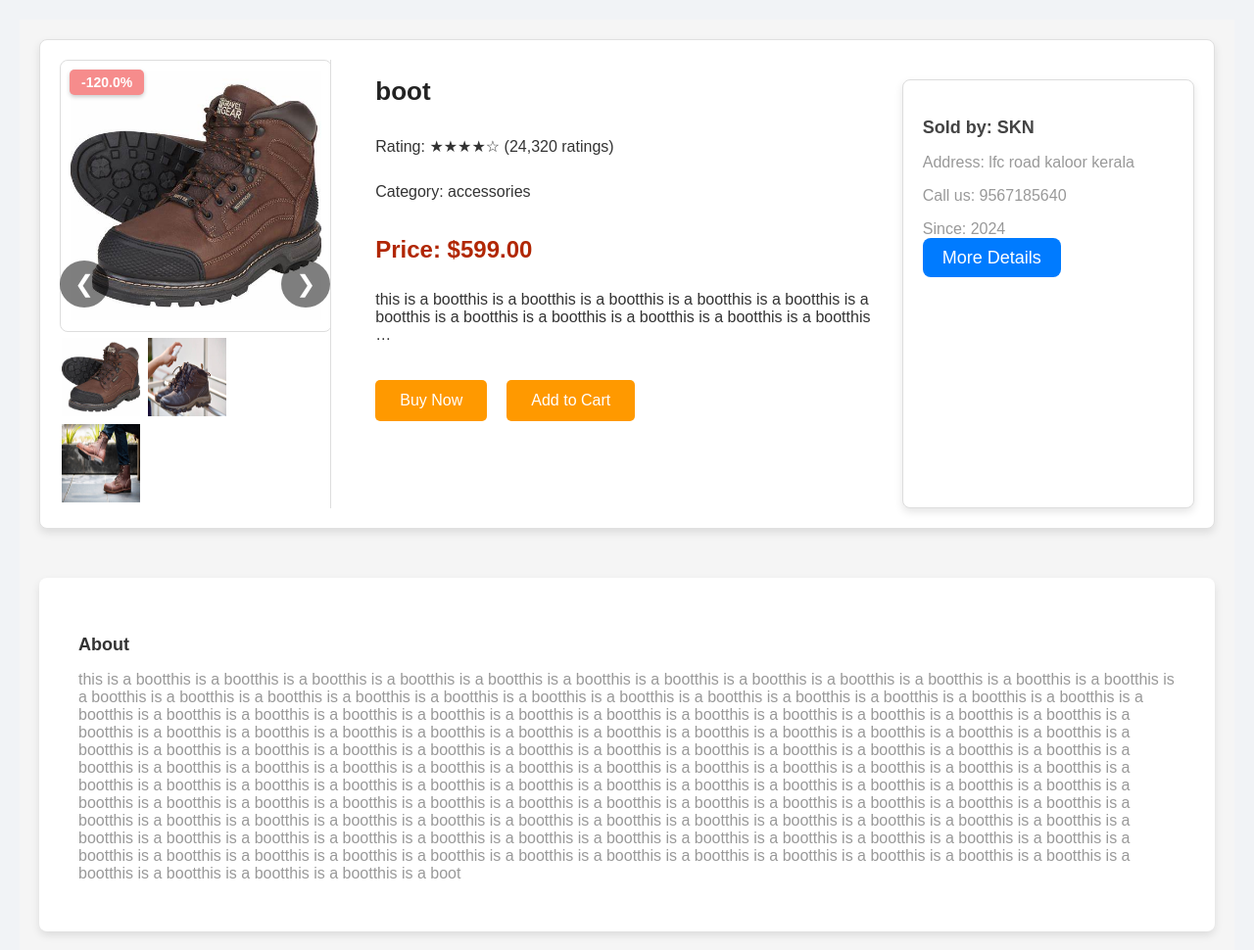
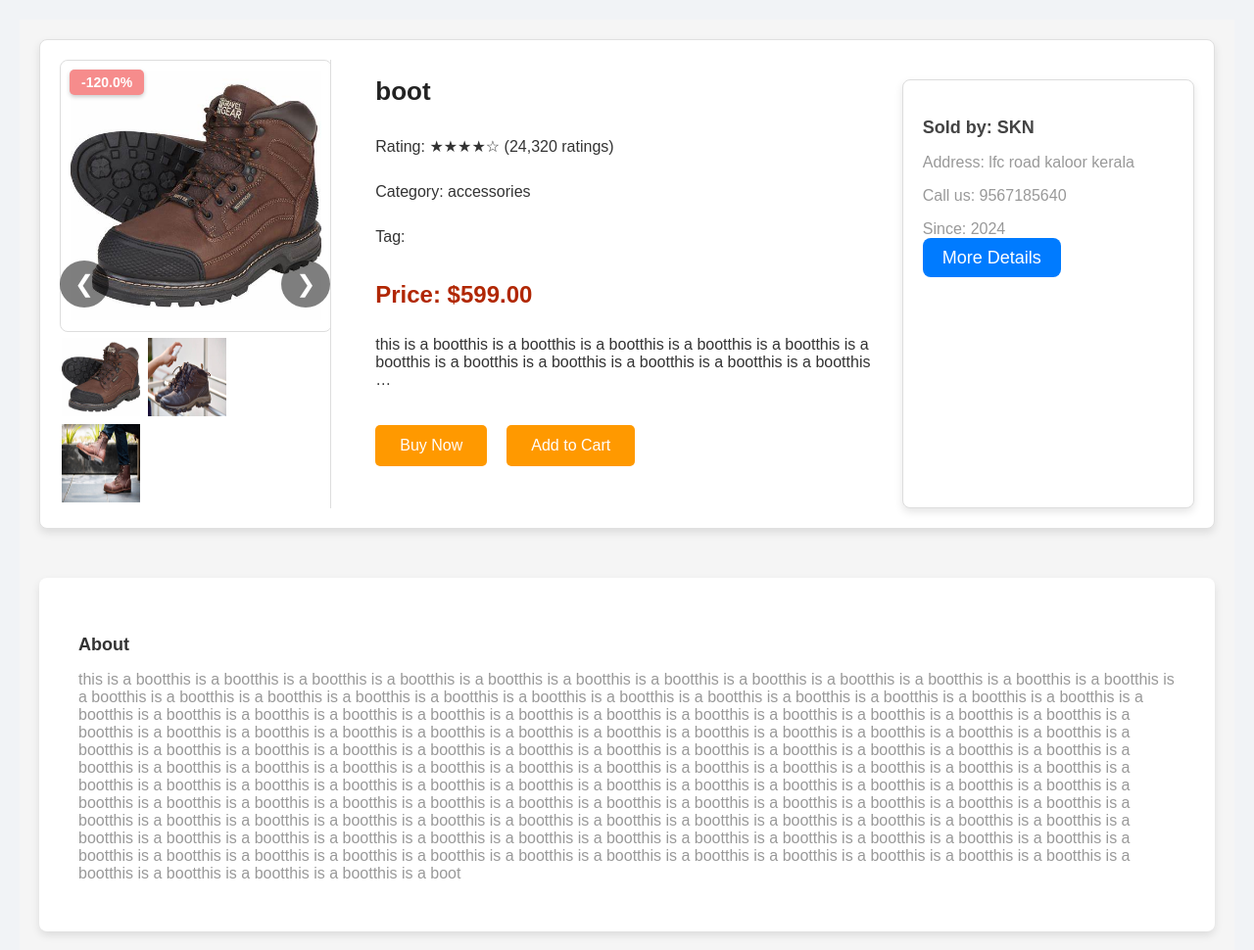
Before and after one commit to SIVASANKAR-ML/ECOM-web, a Django app: a page that uses ecom/templates/product_detail_view.html in a window 1280 px wide. Shown: the part 70-1040 px from the top of the page at 98% size. Run offline with Django 5.2, Linux system fonts and the light colour scheme; data comes from the database, SQL or seed files in the repository; both versions use the stored data as it was after the commit; parts of the project's set-up code (start-up, migrations or seed data) failed here and were passed over.

Commit message:
Tag added

```diff
--- a/ecom/core/models.py
+++ b/ecom/core/models.py
@@ -2,6 +2,7 @@
 from django.utils.html import mark_safe
 from shortuuid.django_fields import ShortUUIDField
 from userauth.models import User
+from taggit.managers import TaggableManager
 
 
 STATUS_CHOICE = (
@@ -93,8 +94,7 @@
     specification = models.TextField(null=True, blank=True, default='this is a product')
     type=models.CharField(max_length=100,default='type')
 
-    # tags = models.ForeignKey(Tags, on_delete=models.SET_NULL, null=True)
-
+    tags=TaggableManager(blank=True)
     product_status = models.CharField(choices=STATUS, max_length=10, default='in_review')
 
     status=models.BooleanField(default=True)
--- a/ecom/ecom/settings.py
+++ b/ecom/ecom/settings.py
@@ -27,6 +27,7 @@
     # Installed apps
     'core',
     'userauth',
+    'taggit',
 ]
 
 MIDDLEWARE = [
--- a/ecom/templates/product_detail_view.html
+++ b/ecom/templates/product_detail_view.html
@@ -30,6 +30,14 @@
             <h1 class="custom-product-title">{{ products.title }}</h1>
             <p class="custom-product-rating">Rating: ★★★★☆ (24,320 ratings)</p>
             <p class="custom-product-category">Category: {{ products.category }}</p>
+            <p class="custom-product-category">Tag:
+                    {% for tag in products.tags.all %}
+                        <a href="#">
+                        #{{ tag.name }}
+                         </a>
+                    {% endfor %}
+            </p>
+
             <p class="custom-product-price">Price: ${{ products.price }}</p>
             <p class="custom-product-description">{{ products.description|truncatechars:160 }}</p>
 
```
Also changed, not shown: ecom/core/migrations/0011_product_tag.py (added), ecom/core/migrations/0012_rename_tag_product_tags.py (added), ecom/db.sqlite3.
